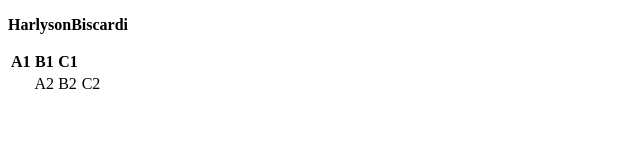
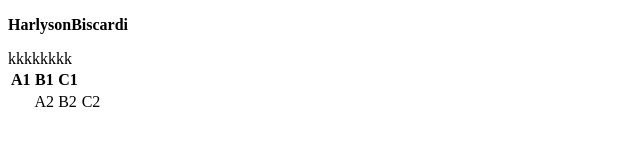
Before and after one commit to HBiscardi/programacao_web, a plain HTML site: page index.html in a window 1280 px wide. Shown: the whole page, without its empty margins (0-640 px from the left). Drawn offline with Linux system fonts and the light colour scheme.

Commit message:
atualizar

```diff
--- a/index.html
+++ b/index.html
@@ -20,6 +20,7 @@
         <td>B2</td>
         <td>C2</td>
     </th>
+    kkkkkkkk
 
 </table>
 </body>
```
